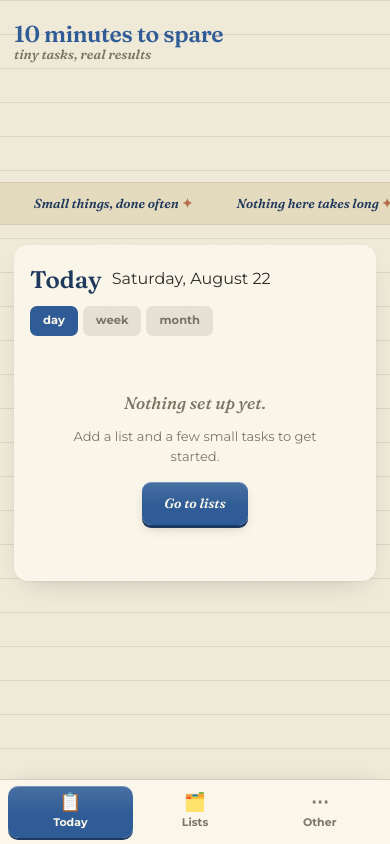
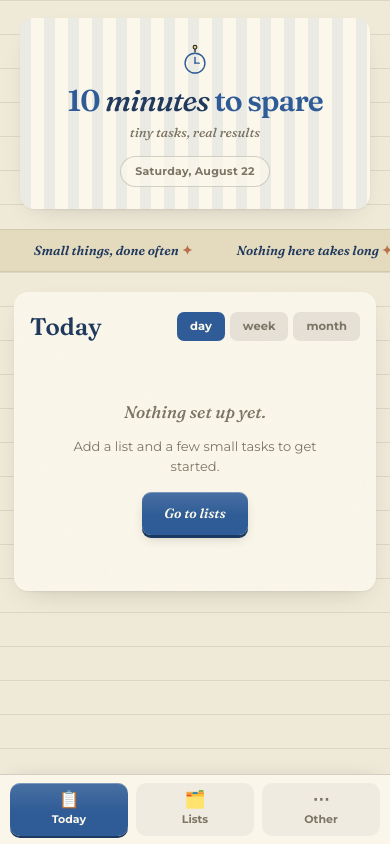
Before and after one commit to iiiiii107/10-minutes-to-spare, a website built with Vite: page index.html in a window 390 px wide. Built offline with nearby package versions, Linux system fonts and the light colour scheme.

Commit message:
Redesign the masthead and even out the bottom bar
The header was a small left-aligned wordmark with nothing around it. It
now leads the page the way the reference brands do: a centred wordmark on
a pinstriped panel, the middle word set in italic to split it in two, a
stopwatch mark above, and pills underneath carrying the date, the day's
progress and any running streak. The pills are live, so the header says
something true rather than just being decoration.

The bottom bar is now a three-column grid with equal cells, and every tab
keeps a filled cell whether or not it's current — previously only the
active tab had a background, which made the spacing read as uneven.

Nav also moves ahead of the content in the DOM so it sits above it on
desktop; on phones it's fixed to the bottom, so order doesn't affect it.

The date no longer appears twice now that the masthead carries it.

Co-Authored-By: Claude Sonnet 5 <noreply@anthropic.com>

```diff
--- a/src/main.js
+++ b/src/main.js
@@ -1,6 +1,9 @@
 import './styles/app.css';
-import { clear, el } from './lib/dom.js';
+import { clear, el, svg } from './lib/dom.js';
 import { store } from './lib/store.js';
+import { completedOnDate } from './lib/schedule.js';
+import { currentStreak } from './lib/stats.js';
+import { formatLong, todayISO } from './lib/dates.js';
 import { renderToday } from './views/today.js';
 import { renderCategories } from './views/categories.js';
 import { renderRandomizer } from './views/randomizer.js';
@@ -51,6 +54,46 @@ function currentViewId() {
   return VIEWS[id] ? id : 'today';
 }
 
+/* The masthead is the one piece of pure brand in the app: a centred wordmark
+   on a striped panel, with two small pills carrying the day and the day's
+   progress. Rebuilt on each route so the pills stay accurate. */
+function buildMasthead() {
+  const done = completedOnDate(store.state.instances, todayISO()).length;
+  const streak = currentStreak(store.state.instances);
+
+  const pills = el('div', { class: 'pills' }, [
+    el('span', { class: 'pill', text: formatLong(todayISO()) }),
+    done
+      ? el('span', { class: 'pill pill-accent', text: `${done} done today` })
+      : null,
+    streak > 1
+      ? el('span', { class: 'pill pill-quiet', text: `${streak}-day streak` })
+      : null,
+  ]);
+
+  return el('header', { class: 'masthead' }, [
+    el('div', { class: 'masthead-panel' }, [
+      el('div', { class: 'stripes', 'aria-hidden': 'true' }),
+      el('div', { class: 'masthead-inner' }, [
+        svg('svg', { class: 'mark', viewBox: '0 0 48 48', fill: 'none', 'aria-hidden': 'true' }, [
+          svg('circle', { cx: '24', cy: '27', r: '14', stroke: 'var(--ink-blue)', 'stroke-width': '2' }),
+          svg('path', { d: 'M24 11V6', stroke: 'var(--ink)', 'stroke-width': '2', 'stroke-linecap': 'round' }),
+          svg('circle', { cx: '24', cy: '4.5', r: '2.6', fill: 'var(--butter)', stroke: 'var(--ink)', 'stroke-width': '1.6' }),
+          svg('path', { d: 'M24 27V19', stroke: 'var(--ink-blue)', 'stroke-width': '2', 'stroke-linecap': 'round' }),
+          svg('path', { d: 'M24 27h6', stroke: 'var(--ink-blue)', 'stroke-width': '2', 'stroke-linecap': 'round' }),
+        ]),
+        el('h1', { class: 'wordmark' }, [
+          '10 ',
+          el('em', { text: 'minutes' }),
+          ' to spare',
+        ]),
+        el('p', { class: 'wordmark-sub', text: 'tiny tasks, real results' }),
+        pills,
+      ]),
+    ]),
+  ]);
+}
+
 function buildChrome() {
   const app = document.getElementById('app');
   clear(app);
@@ -80,28 +123,27 @@ function buildChrome() {
   }
 
   const outlet = el('div', { id: 'view' });
+  const mastheadSlot = el('div');
 
+  // Nav sits before the content in the DOM so it reads above it on desktop;
+  // on phones it's position:fixed, so it pins to the bottom regardless.
   app.append(
-    el('header', { class: 'app' }, [
-      el('div', { class: 'masthead' }, [
-        el('div', { class: 'wordmark' }, [
-          '10 minutes to spare',
-          el('span', { text: 'tiny tasks, real results' }),
-        ]),
-      ]),
-    ]),
+    mastheadSlot,
     marquee,
+    nav,
     el('main', { class: 'app' }, [outlet]),
-    nav,
   );
 
-  return { nav, outlet };
+  return { nav, outlet, mastheadSlot };
 }
 
-function route({ nav, outlet }) {
+function route({ nav, outlet, mastheadSlot }) {
   const id = currentViewId();
   const view = VIEWS[id];
   const section = sectionFor(id);
+
+  clear(mastheadSlot);
+  mastheadSlot.append(buildMasthead());
 
   if (currentView === 'timer' && id !== 'timer') teardownTimer();
   currentView = id;
--- a/src/styles/app.css
+++ b/src/styles/app.css
@@ -101,23 +101,80 @@ body[data-view="stats"], body[data-view="settings"], body[data-view="other"] {
 .app { max-width: 940px; margin: 0 auto; padding: 0 20px calc(104px + env(safe-area-inset-bottom)); }
 @media (min-width: 720px) { .app { padding-bottom: 100px; } }
 
-.masthead {
-  display: flex; align-items: center; justify-content: space-between;
-  gap: 16px; padding: 22px 0 16px; flex-wrap: wrap;
+/* ---------- masthead ----------
+   A centred wordmark on a pinstriped panel, with small pills underneath
+   carrying the date and the day's progress. */
+
+.masthead { padding: 18px 20px 0; }
+
+.masthead-panel {
+  position: relative;
+  max-width: 940px; margin: 0 auto;
+  border-radius: var(--radius);
+  overflow: hidden;
+  background: var(--paper);
+  box-shadow: 0 1px 2px var(--shadow-1), 0 10px 26px -16px var(--shadow-2);
 }
+
+/* Vertical pinstripes, kept faint so the wordmark stays the loudest thing. */
+.stripes {
+  position: absolute; inset: 0;
+  background: repeating-linear-gradient(
+    90deg,
+    color-mix(in srgb, var(--ink-blue) 8%, transparent) 0 11px,
+    transparent 11px 24px
+  );
+}
+
+.masthead-inner {
+  position: relative;
+  display: flex; flex-direction: column; align-items: center;
+  gap: 6px; padding: 26px 20px 22px;
+  text-align: center;
+}
+
+.mark { width: 34px; height: 34px; margin-bottom: 2px; }
+
 .wordmark {
   font-family: var(--font-display);
-  font-size: clamp(23px, 4.4vw, 31px);
+  font-size: clamp(30px, 7vw, 52px);
   font-weight: 600; color: var(--ink-blue);
-  letter-spacing: -.4px; line-height: 1.1;
+  letter-spacing: -1px; line-height: 1;
 }
-.wordmark span { display: block; font-size: .58em; color: var(--muted); font-style: italic; letter-spacing: 0; }
-.masthead-actions { display: flex; gap: 8px; align-items: center; }
+/* The middle word carries the italic, the way the reference wordmarks
+   split their two halves. */
+.wordmark em {
+  font-style: italic; font-weight: 500;
+  color: var(--ink-deep);
+}
+.wordmark-sub {
+  font-family: var(--font-display); font-style: italic; font-weight: 500;
+  font-size: clamp(13px, 2.4vw, 15px); color: var(--muted);
+}
+
+.pills { display: flex; gap: 7px; flex-wrap: wrap; justify-content: center; margin-top: 8px; }
+.pill {
+  font-size: 11px; font-weight: 700; letter-spacing: .02em;
+  padding: 6px 14px; border-radius: 999px;
+  background: color-mix(in srgb, var(--paper) 70%, transparent);
+  border: 1px solid var(--hair-strong);
+  color: var(--muted);
+  white-space: nowrap;
+}
+.pill-accent {
+  background: var(--butter); border-color: var(--butter-deep); color: #20395C;
+}
+.pill-quiet {
+  background: color-mix(in srgb, var(--sage) 26%, var(--paper));
+  border-color: color-mix(in srgb, var(--sage) 45%, transparent);
+  color: var(--ink);
+}
 
 .marquee {
   background: var(--band);
   border-top: 1px solid var(--hair); border-bottom: 1px solid var(--hair);
-  overflow: hidden; white-space: nowrap; padding: 8px 0; margin-bottom: 20px;
+  overflow: hidden; white-space: nowrap; padding: 8px 0;
+  margin: 20px 0;
 }
 .marquee-track { display: inline-block; animation: slide 38s linear infinite; }
 .marquee span {
@@ -133,22 +190,25 @@ body[data-view="stats"], body[data-view="settings"], body[data-view="other"] {
 
 .nav {
   position: fixed; left: 0; right: 0; bottom: 0; z-index: 60;
-  display: flex; align-items: stretch;
+  display: grid; grid-auto-flow: column; grid-auto-columns: 1fr;
+  gap: 8px;
   background: color-mix(in srgb, var(--paper) 94%, transparent);
   backdrop-filter: blur(10px);
   border-top: 1px solid var(--hair-strong);
-  padding: 6px 8px calc(6px + env(safe-area-inset-bottom));
+  padding: 8px 10px calc(8px + env(safe-area-inset-bottom));
   box-shadow: 0 -6px 20px -14px var(--shadow-2);
 }
+/* Every tab is one equal grid column, and each carries a filled cell whether
+   or not it's current — so making one active never shifts the rhythm. */
 .nav-tab {
-  flex: 1;
   display: flex; flex-direction: column; align-items: center; justify-content: center;
-  gap: 3px; padding: 7px 4px;
+  gap: 3px; padding: 8px 4px; min-width: 0;
   text-decoration: none; border-radius: 10px;
   font-weight: 700; font-size: 11px; color: var(--muted);
+  background: color-mix(in srgb, var(--ink) 5%, transparent);
   transition: color .18s, background .18s;
 }
-.nav-icon { font-size: 18px; line-height: 1; }
+.nav-icon { font-size: 17px; line-height: 1; }
 .nav-tab:hover { color: var(--ink); }
 .nav-tab[aria-current="page"] {
   color: var(--btn-text);
@@ -159,16 +219,17 @@ body[data-view="stats"], body[data-view="settings"], body[data-view="other"] {
 @media (min-width: 720px) {
   .nav {
     position: static; max-width: 940px; margin: 0 auto 22px;
-    padding: 0 20px; gap: 6px;
+    grid-auto-columns: 1fr;
+    padding: 0 20px;
     background: none; backdrop-filter: none; border-top: none; box-shadow: none;
   }
   .nav-tab {
-    flex: 0 0 auto; flex-direction: row; gap: 7px;
-    font-size: 12.5px; padding: 9px 18px; border-radius: var(--radius-sm);
+    flex-direction: row; gap: 8px;
+    font-size: 13px; padding: 11px 18px; border-radius: var(--radius-sm);
     background: color-mix(in srgb, var(--paper) 82%, transparent);
     box-shadow: 0 2px 0 var(--hair-strong), inset 0 1px 0 rgb(255 255 255 / .4);
   }
-  .nav-icon { font-size: 14px; }
+  .nav-icon { font-size: 15px; }
 }
 
 /* ---------- the four Other views ---------- */
--- a/src/views/today.js
+++ b/src/views/today.js
@@ -6,7 +6,7 @@ import {
 } from './calendar.js';
 import { completedOnDate, instancesForDate, wasMoved } from '../lib/schedule.js';
 import { currentStreak, completedTotal, milestoneFor } from '../lib/stats.js';
-import { addDays, formatLong, fromISO, todayISO } from '../lib/dates.js';
+import { addDays, fromISO, todayISO } from '../lib/dates.js';
 
 /* The main view. Day is the working list — the one you actually tick things
    off in. Week and month are the same data zoomed out, so the calendar isn't
@@ -268,11 +268,9 @@ export function renderToday(root) {
   // with arrows to step through.
   card.append(
     el('div', { class: 'cal-head' }, [
+      // The masthead already carries today's date, so the heading doesn't.
       isToday
-        ? el('div', { class: 'row' }, [
-            el('h2', { text: 'Today' }),
-            el('span', { class: 'sub', text: formatLong(today) }),
-          ])
+        ? el('div', { class: 'row' }, [el('h2', { text: 'Today' })])
         : el('div', { class: 'row' }, [
             el('button', { class: 'icon-btn', text: '‹', 'aria-label': 'Previous', onClick: () => step(-1) }),
             el('span', { class: 'cal-title', text: periodTitle(mode, anchor, selected) }),
```
